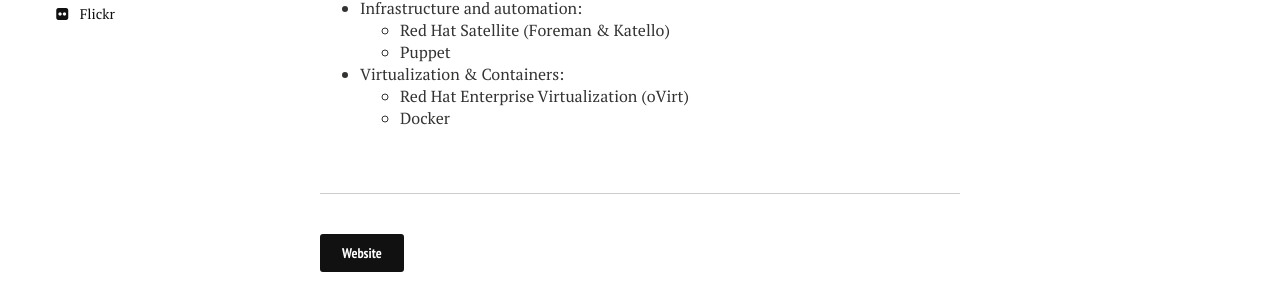
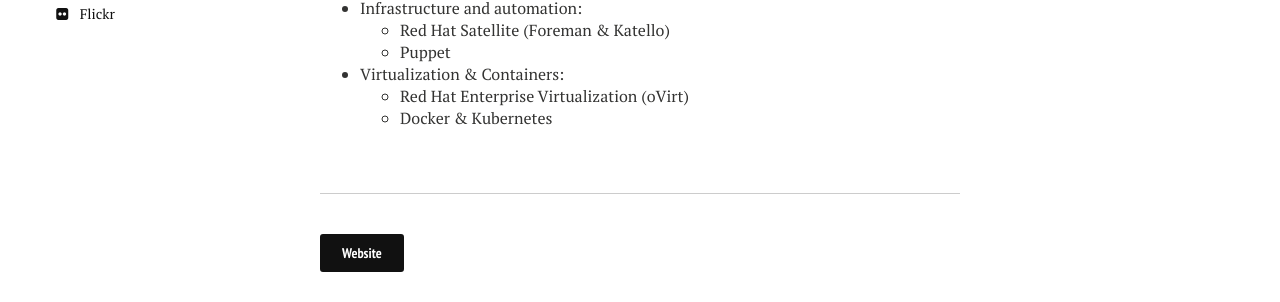
Before and after one commit to lestrade84/lestrade84.github.io, a Jekyll site: the page built from about/index.md, in a window 1280 px wide. Shown: the part 922-1224 px from the top of the page. Built offline with Jekyll 4.4.1, drawn with Linux system fonts in a browser that asks for light colours; nearby versions of some CDN libraries.

Commit message:
Adding Kubernetes

```diff
--- a/about/index.md
+++ b/about/index.md
@@ -30,7 +30,7 @@
     * Puppet
 * Virtualization & Containers:
     * Red Hat Enterprise Virtualization (oVirt)
-    * Docker
+    * Docker & Kubernetes
 
 <BR>
 
```
